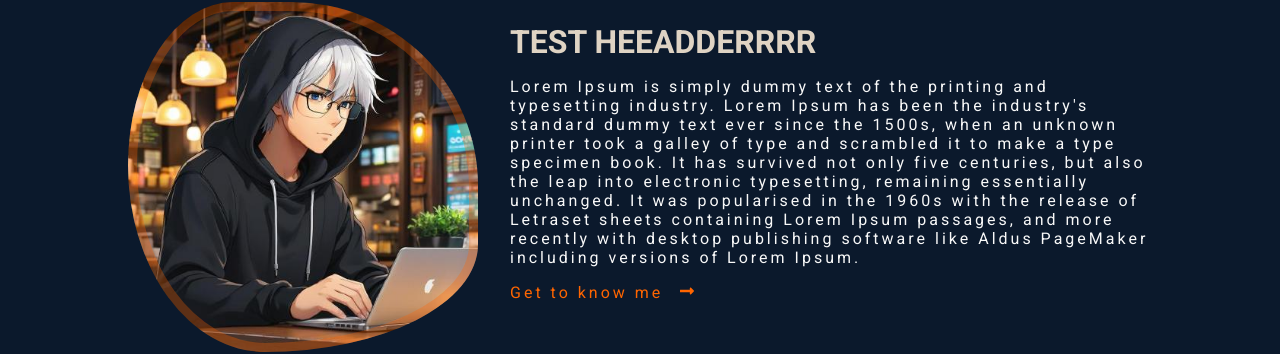
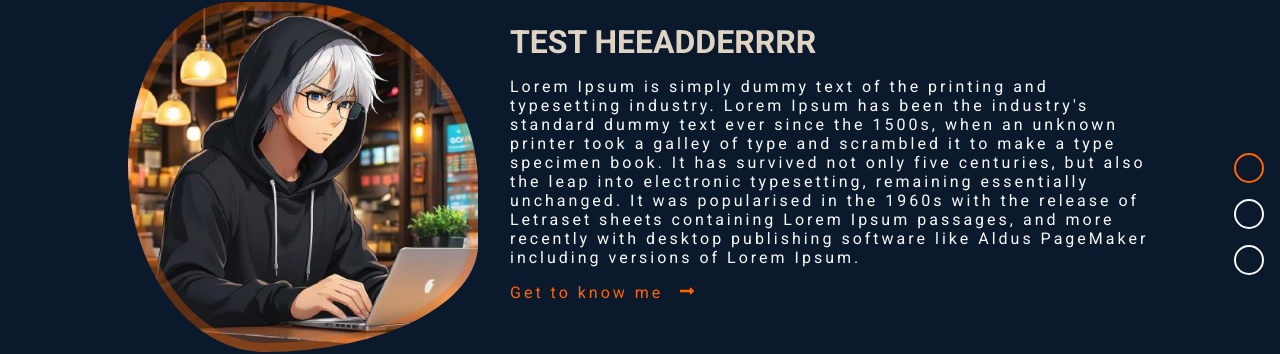
Before and after one commit to sekvi99/portfolio-website, a React (Create React App) app in the folder portfolio-website/portfolio-app/: page / in a window 1280 px wide. Shown: the part 223-577 px from the top of the page. Built offline with nearby package versions, Linux system fonts and the light colour scheme; a web font is replaced by a local one.

Commit message:
Added base display for pages indicator

```diff
--- a/portfolio-website/portfolio-app/package.json
+++ b/portfolio-website/portfolio-app/package.json
@@ -3,6 +3,7 @@
   "version": "0.1.0",
   "private": true,
   "dependencies": {
+    "@reduxjs/toolkit": "^2.3.0",
     "@testing-library/jest-dom": "^5.17.0",
     "@testing-library/react": "^13.4.0",
     "@testing-library/user-event": "^13.5.0",
@@ -14,6 +15,7 @@
     "react": "^18.3.1",
     "react-dom": "^18.3.1",
     "react-icons": "^5.3.0",
+    "react-redux": "^9.1.2",
     "react-scripts": "5.0.1",
     "sass": "^1.80.3",
     "typescript": "^4.9.5",
--- a/portfolio-website/portfolio-app/src/App.tsx
+++ b/portfolio-website/portfolio-app/src/App.tsx
@@ -3,6 +3,7 @@ import Home from "./pages/home/Home";
 import Cursor from "./components/cursor/cursor";
 import Skills from "./pages/skills/Skills";
 import Experience from "./pages/experience/Experience";
+import PageIndicator from "./components/pageIndicator/pageIndicator";
 
 const App: React.FC = (): JSX.Element => {
   return (
@@ -11,6 +12,7 @@ const App: React.FC = (): JSX.Element => {
       <Skills />
       <Experience />
       <Cursor />
+      <PageIndicator />
     </div>
   );
 };
--- /dev/null
+++ b/portfolio-website/portfolio-app/src/components/pageIndicator/pageIndicator.scss
@@ -0,0 +1,27 @@
+@import "../../styles/mixins.scss";
+
+$dotSize: 30px;
+
+.indicator-container {
+  position: fixed;
+  right: 1rem;
+  top: 45%;
+
+  .page-dot {
+    margin: var(--m-1) 0;
+    width: $dotSize;
+    height: $dotSize;
+    border-radius: 50%;
+    background-color: transparent;
+    border: 2px solid var(--text-color);
+    cursor: pointer;
+
+    &:hover {
+      border: 2px solid var(--primary-highlight-color);
+    }
+  }
+
+  .active {
+    border: 2px solid var(--primary-highlight-color);
+  }
+}
--- /dev/null
+++ b/portfolio-website/portfolio-app/src/components/pageIndicator/pageIndicator.tsx
@@ -0,0 +1,24 @@
+import React from "react";
+import "./pageIndicator.scss";
+import { PAGES } from "../../utils/consts/pages";
+import { useSelector } from "react-redux";
+import { RootState } from "../../state/store";
+
+const PageIndicator: React.FC = (): JSX.Element => {
+  const selectedPage = useSelector(
+    (state: RootState) => state.page.selectedPage
+  );
+
+  return (
+    <div className="indicator-container">
+      {PAGES.map((page, index) => (
+        <div
+          key={index}
+          className={`page-dot ${page === selectedPage ? "active" : ""}`}
+        ></div>
+      ))}
+    </div>
+  );
+};
+
+export default PageIndicator;
--- a/portfolio-website/portfolio-app/src/index.tsx
+++ b/portfolio-website/portfolio-app/src/index.tsx
@@ -1,15 +1,19 @@
-import React from 'react';
-import ReactDOM from 'react-dom/client';
-import './App.scss';
-import App from './App';
-import reportWebVitals from './reportWebVitals';
+import React from "react";
+import ReactDOM from "react-dom/client";
+import "./App.scss";
+import App from "./App";
+import reportWebVitals from "./reportWebVitals";
+import { Provider } from "react-redux";
+import { store } from "./state/store";
 
 const root = ReactDOM.createRoot(
-  document.getElementById('root') as HTMLElement
+  document.getElementById("root") as HTMLElement
 );
 root.render(
   <React.StrictMode>
-    <App />
+    <Provider store={store}>
+      <App />
+    </Provider>
   </React.StrictMode>
 );
 
--- /dev/null
+++ b/portfolio-website/portfolio-app/src/state/page/pageSlice.ts
@@ -0,0 +1,23 @@
+import { createSlice, PayloadAction } from "@reduxjs/toolkit";
+import { Pages } from "../../utils/enums/pages.enum";
+
+export interface PageState {
+  selectedPage: string;
+}
+
+const initialState: PageState = {
+  selectedPage: Pages.Home,
+};
+
+const pagesSlice = createSlice({
+  name: "page",
+  initialState,
+  reducers: {
+    changePage: (state, action: PayloadAction<string>) => {
+        state.selectedPage = action.payload;
+      },
+  },
+});
+
+export default pagesSlice.reducer;
+export const { changePage } = pagesSlice.actions;
--- /dev/null
+++ b/portfolio-website/portfolio-app/src/state/store.ts
@@ -0,0 +1,11 @@
+import { configureStore } from "@reduxjs/toolkit";
+import pageReducer from "./page/pageSlice";
+
+export const store = configureStore({
+  reducer: {
+    page: pageReducer,
+  },
+});
+
+export type RootState = ReturnType<typeof store.getState>;
+export type AppDispatch = typeof store.dispatch;
--- a/portfolio-website/portfolio-app/src/styles/mixins.scss
+++ b/portfolio-website/portfolio-app/src/styles/mixins.scss
@@ -28,5 +28,5 @@
 
 
 @mixin defaultTransition {
-    transition: .1s;
+    transition: .3s;
 }
--- /dev/null
+++ b/portfolio-website/portfolio-app/src/utils/consts/pages.ts
@@ -0,0 +1 @@
+export const PAGES: Array<string> = ["Home", "Experience", "Skills"];
--- /dev/null
+++ b/portfolio-website/portfolio-app/src/utils/enums/pages.enum.ts
@@ -0,0 +1,5 @@
+export enum Pages {
+  Home = "Home",
+  Experience = "Experience",
+  Skills = "Skills",
+}
```
Also changed, not shown: 1 other file (tests, documents, lock files or other folders).
